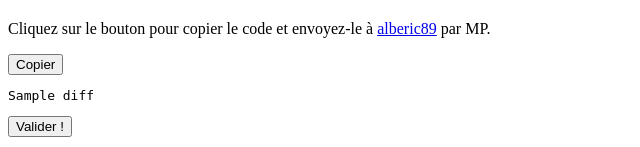
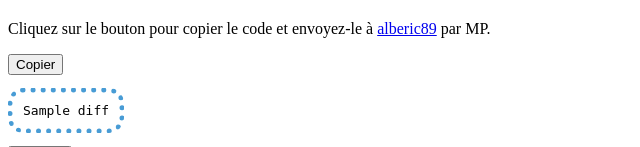
Before and after one commit to alberic89/Bab-smile-, a Flask app: template babsmilemanager/templates/base.html in a window 1280 px wide. Shown: the part 94-241 px from the top of the page, without its empty margins (0-640 px from the left). Run offline with Flask 3, Linux system fonts and the light colour scheme; the template is opened without the code that fills it: most values are stand-ins (such as "Sample title", 1, 10 or a date in 2020).

Commit message:
Update style

```diff
--- a/babsmilemanager.py
+++ b/babsmilemanager.py
@@ -1,2 +1,2 @@
-#!/usr/bin/python
+#!/usr/bin/python3
 import babsmilemanager.__main__
--- a/babsmilemanager/static/style.css
+++ b/babsmilemanager/static/style.css
@@ -20,3 +20,10 @@
 .smiley-h3 {
   margin: 5px 0px 0px 10px;
 }
+
+.diff-pre {
+border: 5px #489cd5 dotted;
+border-radius: 15px;
+width: fit-content;
+padding: 10px;
+}
--- a/babsmilemanager/templates/base.html
+++ b/babsmilemanager/templates/base.html
@@ -57,7 +57,7 @@ copierTexte = (e) => {
       </div>
     </section>
     <footer>
-      <span><a href="/page/licence">Copyleft 2024 alberic89 – MIT License – Made with ♥ and Flask.</a></span>
+      <span><a href="https://github.com/alberic89/Bab-smile-/">Copyleft 2024 alberic89 – MIT License – Made with ♥ and Flask.</a></span>
     </footer>
     </body>
 </html>
```
